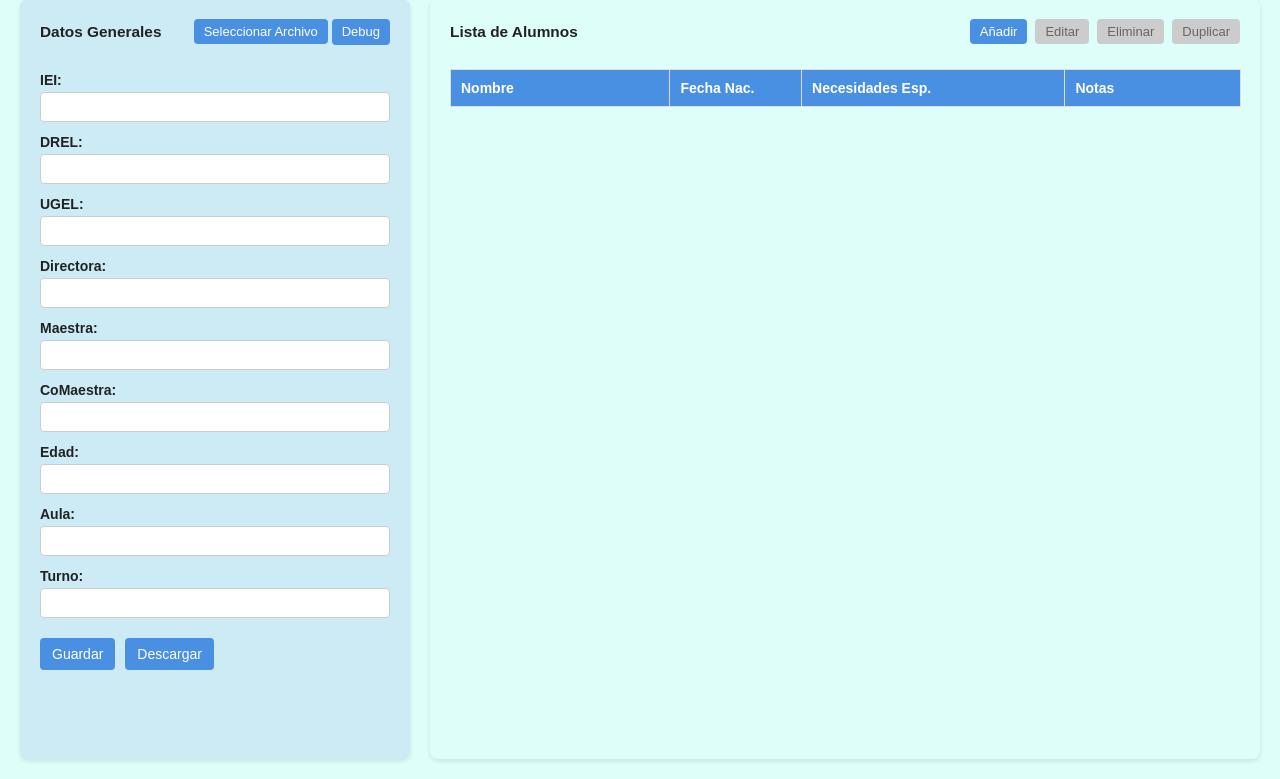
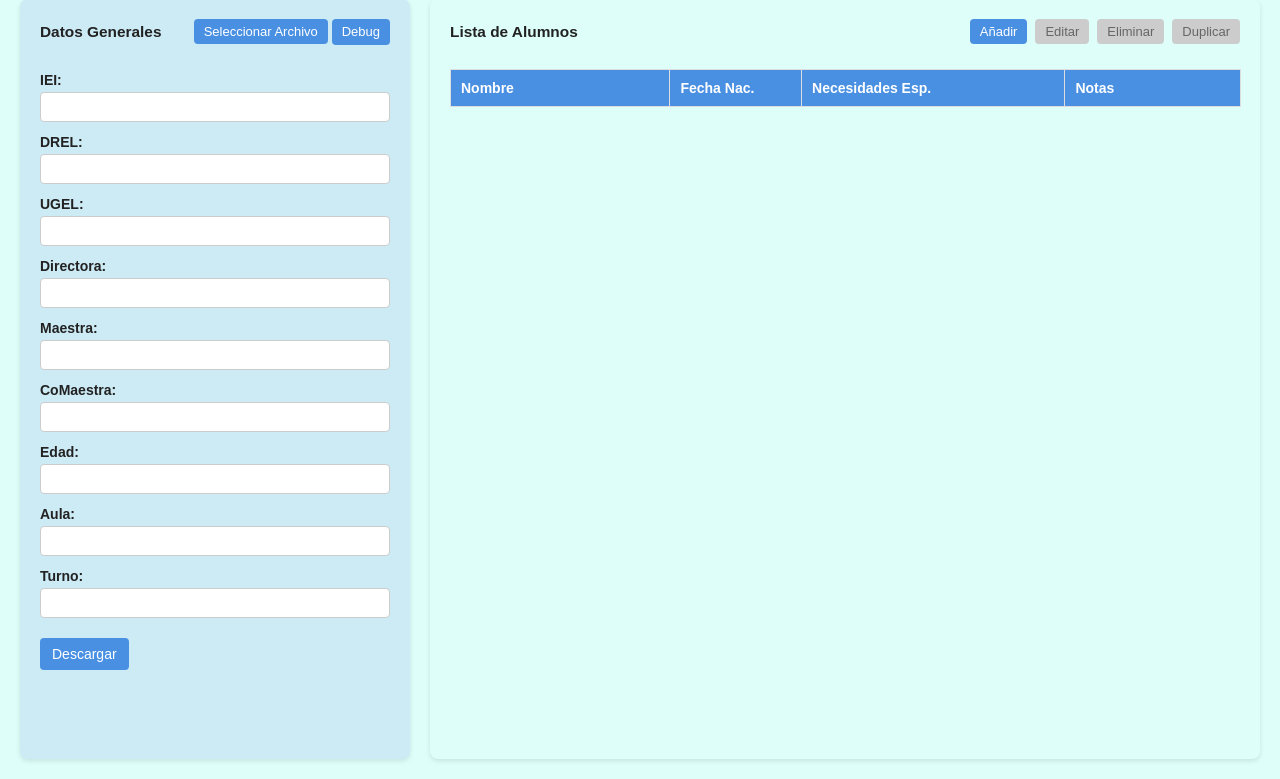
Before and after one commit to ReinaPapaya/Editor_Clase_Web, a Python web app: template templates/index.html in a window 1280 px wide. Shown: the part 21-800 px from the top of the page. Run offline with Jinja, Linux system fonts and the light colour scheme; the template is opened without the code that fills it, so the values that code supplies are empty.

Commit message:
Update index.html
Eliminar el botón "Guardar" de la interfaz de usuario.

```diff
--- a/templates/index.html
+++ b/templates/index.html
@@ -48,10 +48,9 @@
                 <label for="turno">Turno:</label>
                 <input type="text" id="turno" name="turno">
 
-                <!-- Botones para guardar -->
+                <!-- Botón para descargar -->
                 <div class="button-group">
-                     <button type="button" id="save-button" class="main-button">Guardar</button>
-                     <button type="button" id="download-button" class="main-button">Descargar</button> <!-- Cambiado -->
+                     <button type="button" id="download-button" class="main-button">Descargar</button>
                 </div>
             </form>
         </div>
```
